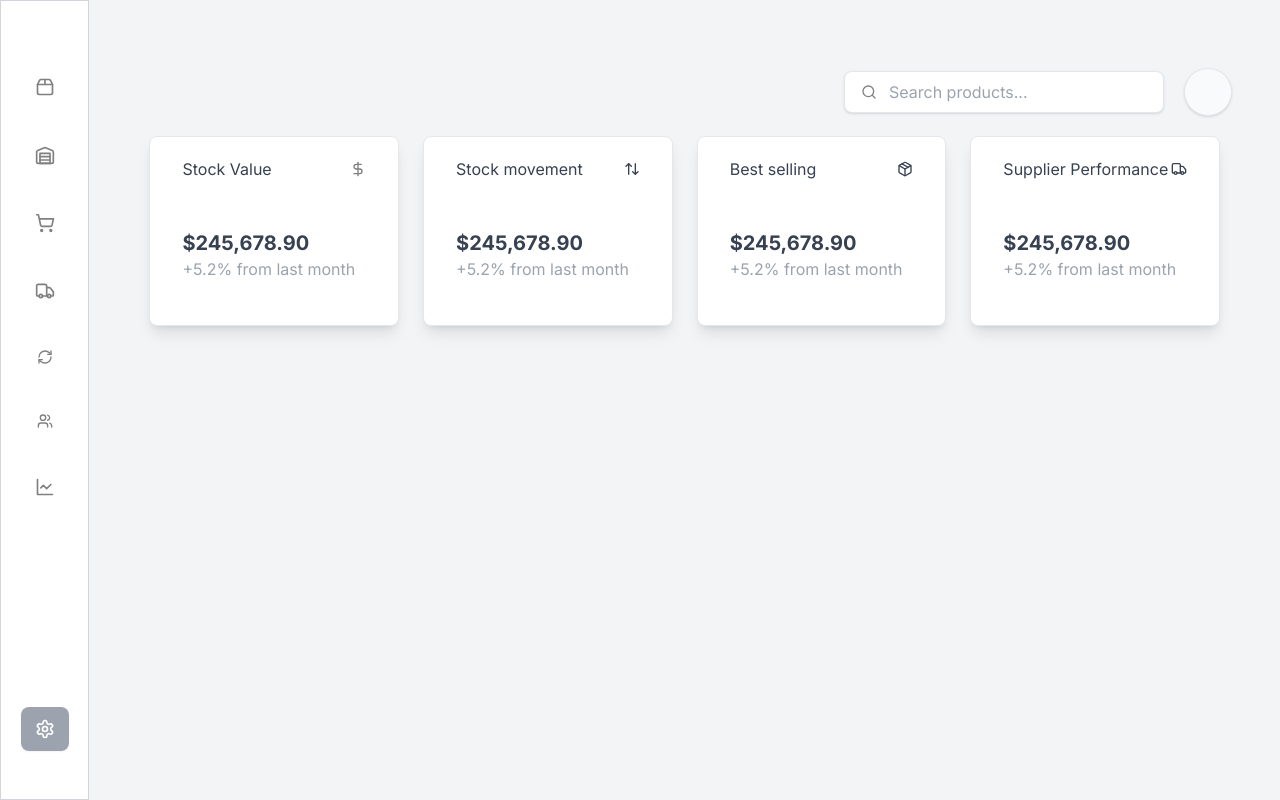
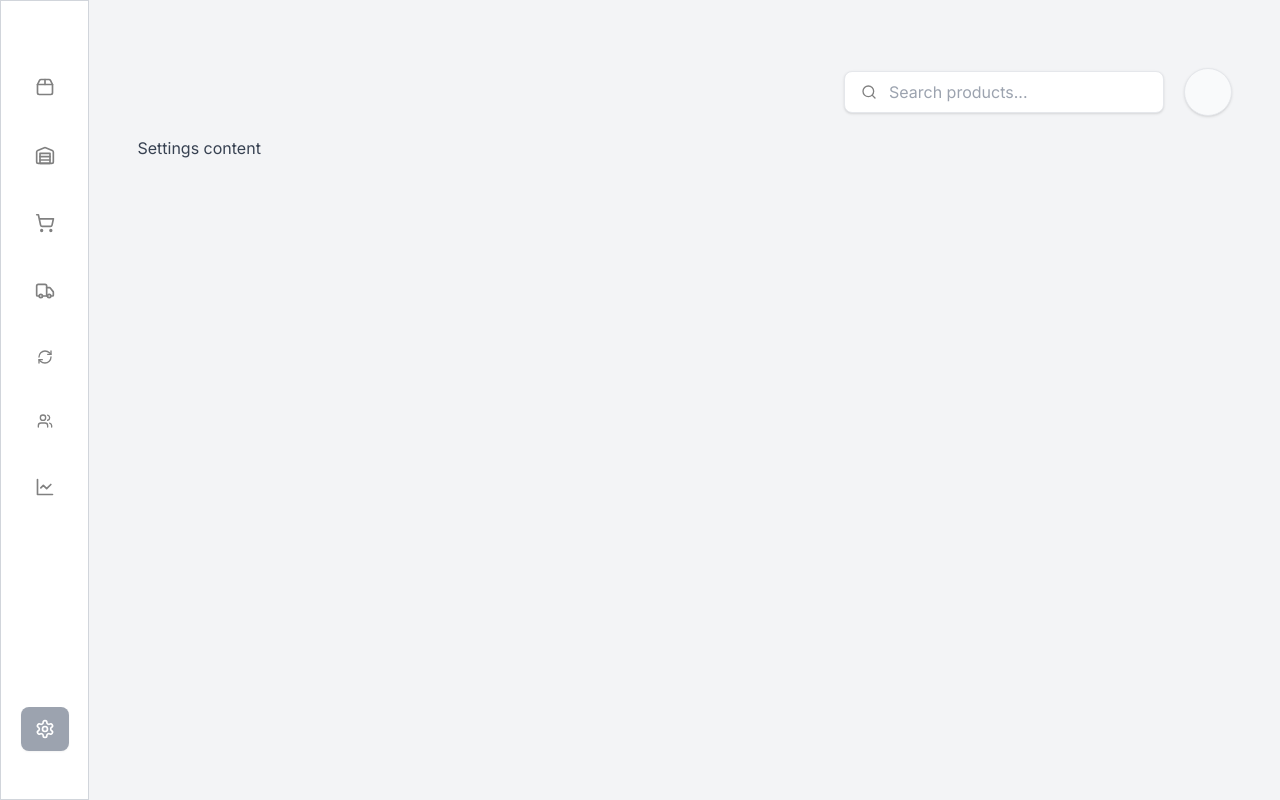
Before and after one commit to frankgimeno3/plinium-stocks, a Next.js app: page /pages/settings in a window 1280 px wide. Built offline with nearby package versions, Linux system fonts and the light colour scheme.

Commit message:
settings content

```diff
--- a/src/app/pages/settings/page.tsx
+++ b/src/app/pages/settings/page.tsx
@@ -19,7 +19,7 @@ const Settings: FC<SettingsProps> = ({ }) => {
             <div className="bg-gray-100 w-full h-full">
                 <main className="flex min-h-screen flex-col   text-gray-700 py-12 p-12 w-full">
                     <SearchBarBar />
-                    <AnalyticsComponent />
+                   <p>Settings content</p>
                 </main>
             </div>
         </>
```
